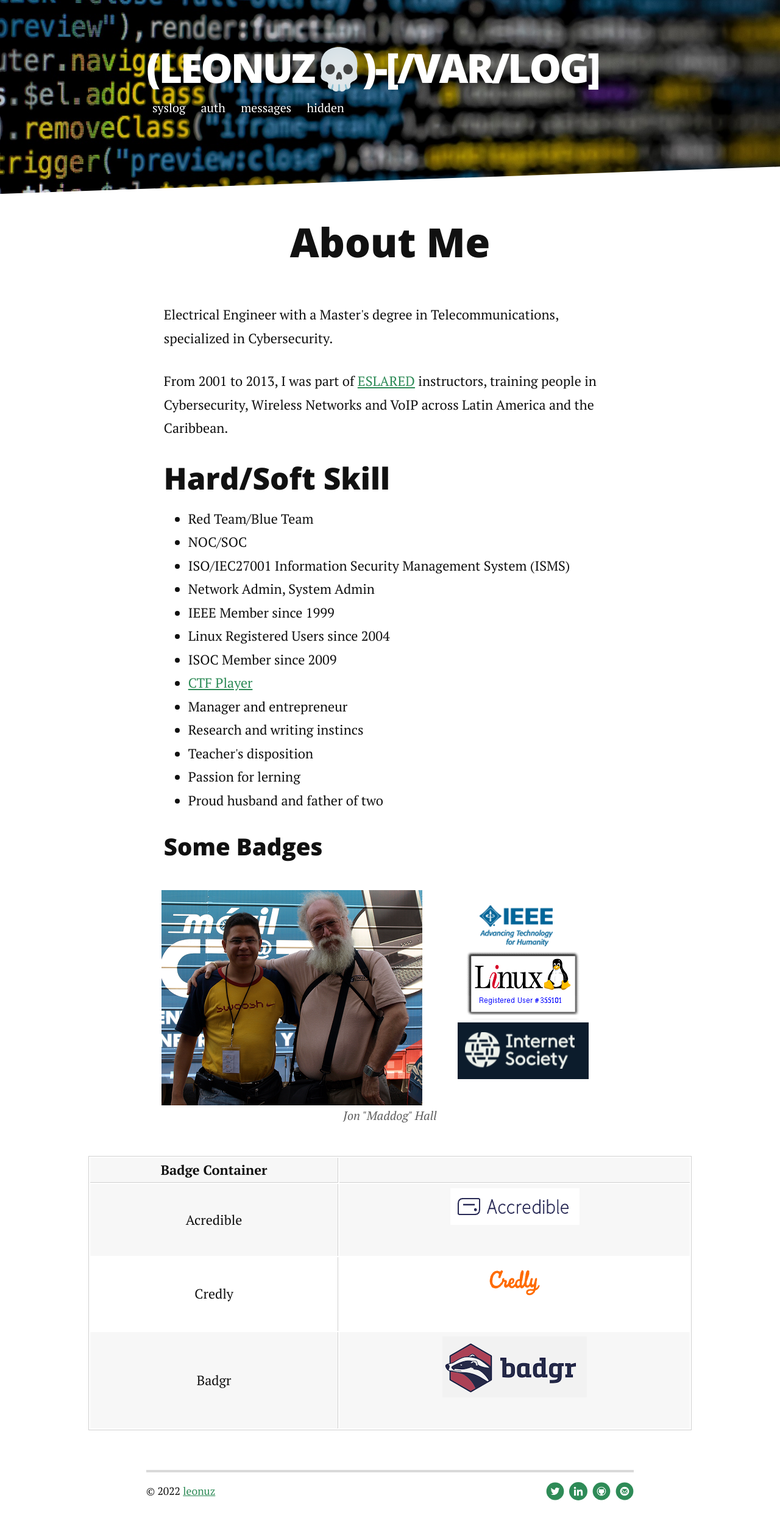
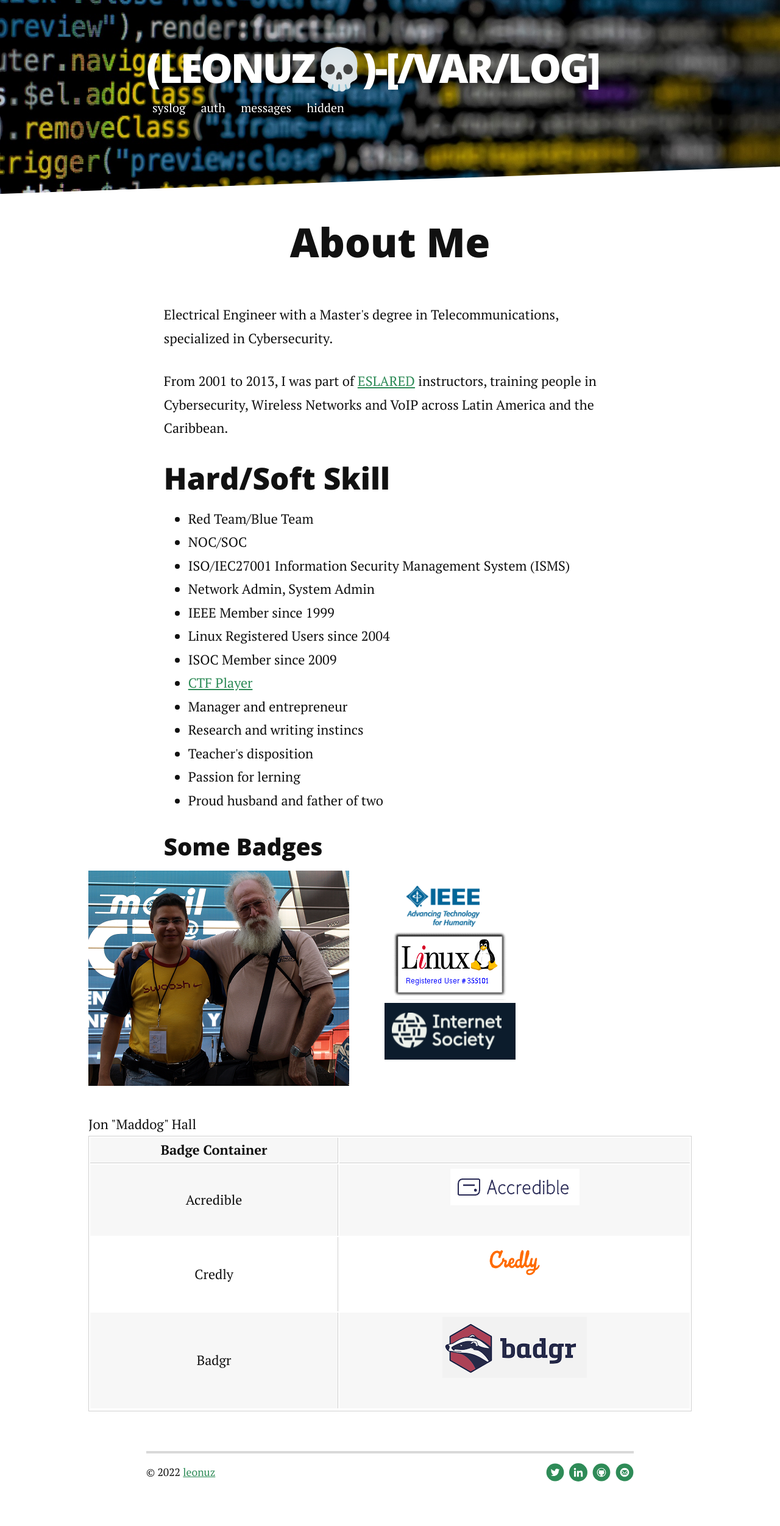
Before and after one commit to leonuz/leonuz.github.io, a Jekyll site: the page built from about.md, in a window 1280 px wide. Shown: the whole page at 61% size. Built offline with Jekyll 4.4.1, drawn with Linux system fonts in a browser that asks for light colours; nearby versions of some CDN libraries; after the commit the page ends 2472 px from its top, so only the background shows below that.

Commit message:
Update about.md

```diff
--- a/about.md
+++ b/about.md
@@ -42,7 +42,7 @@
 		<td style="text-align:center">Badgr</td>
 		<td style="text-align:center"><a href="https://api.badgr.io/public/assertions/6eQ4G5z3Tii6u3vIwBakTw?identity__email=uzcategui%40gmail.com" target="_blank"><img src="/assets/img/badgr.png" alt="Badgr"></a></td>
 
-	<figure>
+	<tr>
         	<a href="https://en.wikipedia.org/wiki/Jon_Hall_(programmer)" target="_blank"><img src="/assets/img/maddog.png" alt="Maddog"></a>
         	<figcaption>Jon "Maddog" Hall</figcaption>
-	</figure>
+	</tr>
```
